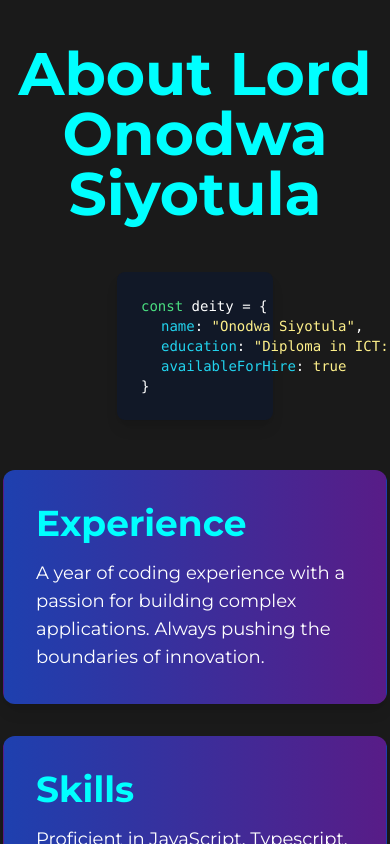
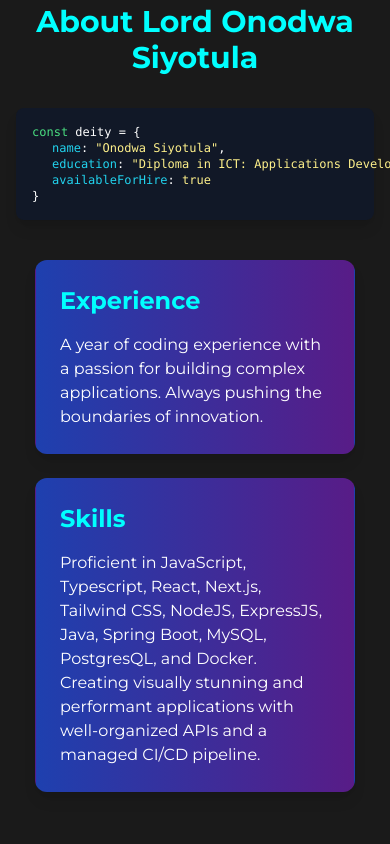
Before and after one commit to Onodwa2001/portfolio-deity, a Next.js app: page / in a window 390 px wide. Shown: the part 880-1724 px from the top of the page. Built offline with nearby package versions, Linux system fonts and the light colour scheme.

Commit message:
About section full responsiveness

```diff
--- a/src/app/components/About.jsx
+++ b/src/app/components/About.jsx
@@ -7,7 +7,6 @@ export default function About() {
     const [isClient, setIsClient] = useState(false);
 
     useEffect(() => {
-        // Set isClient to true after the component has mounted
         setIsClient(true);
 
         const handleScroll = () => {
@@ -27,15 +26,25 @@ export default function About() {
     }, []);
 
     return (
-        <section id="about" className="relative py-20 bg-darkGray text-white overflow-hidden h-min-[100vh]">
+        <section id="about" className="relative py-10 sm:py-20 bg-darkGray text-white overflow-hidden min-h-[100vh]">
             {/* Right Curtain */}
             {isClient && (
                 <div
-                    style={{ display: 'grid', gridTemplateColumns: 'repeat(20, 1fr)', border: 'solid #00FFFF 2px', gridTemplateRows: 'repeat(20, 1fr)', position: 'absolute', width: '50%', marginLeft: '50%', height: '100%', zIndex: 1 }}
+                    style={{
+                        display: 'grid',
+                        gridTemplateColumns: 'repeat(20, 1fr)',
+                        border: 'solid #00FFFF 2px',
+                        gridTemplateRows: 'repeat(20, 1fr)',
+                        position: 'absolute',
+                        width: '50%',
+                        marginLeft: '50%',
+                        height: '100%',
+                        zIndex: 1
+                    }}
                     className={`absolute h-full inset-0 ${isVisible ? 'transition-transform duration-[3000ms] ease-in-out' : 'transition-none'} ${isVisible ? 'transform translate-x-full' : 'transform -translate-x-0'}`}
                 >
                     {Array.from({ length: 400 }).map((_, i) => (
-                        <div key={i} className="w-full h-full bg-black text-neon flex items-center justify-center font-mono">
+                        <div key={i} className="w-full h-full bg-black text-neon flex items-center justify-center font-mono text-xs md:text-base lg:text-lg">
                             {Math.random() > 0.5 ? '1' : '0'}
                         </div>
                     ))}
@@ -58,7 +67,7 @@ export default function About() {
                     className={`absolute h-full inset-0 ${isVisible ? 'transition-transform duration-[3000ms] ease-in-out' : 'transition-none'} ${isVisible ? 'transform -translate-x-full' : 'transform translate-x-0'}`}
                 >
                     {Array.from({ length: 400 }).map((_, i) => (
-                        <div key={i} className="w-full h-full bg-black text-neon flex items-center justify-center font-mono">
+                        <div key={i} className="w-full h-full bg-black text-neon flex items-center justify-center font-mono text-xs md:text-base lg:text-lg">
                             {Math.random() > 0.5 ? '1' : '0'}
                         </div>
                     ))}
@@ -67,18 +76,21 @@ export default function About() {
 
             {/* Actual content */}
             <div className={`relative ${isVisible ? 'opacity-100 transition-opacity duration-1000 ease-in-out' : 'opacity-0'}`}>
-                <h2 className="text-6xl font-extrabold text-center mb-12 text-neon">About Lord Onodwa Siyotula</h2>
-                <p className="ml-[20%] mr-[20%] text-center"></p>
-                <CodeStyledObject />
-                <div className="flex flex-wrap justify-center gap-8 mt-[50px]">
-                    <div className="w-full max-w-sm p-8 bg-gradient-to-r from-blue-800 to-purple-900 border border-transparent rounded-xl shadow-lg transform hover:scale-105 transition-transform duration-300 ease-in-out hover:shadow-2xl">
-                        <h3 className="text-4xl font-semibold mb-4 text-neon">Experience</h3>
-                        <p className="text-lg">A year of coding experience with a passion for building complex applications. Always pushing the boundaries of innovation.</p>
+                <h2 className="text-3xl sm:text-4xl md:text-5xl lg:text-6xl font-extrabold text-center mb-8 sm:mb-12 text-neon">
+                    About Lord Onodwa Siyotula
+                </h2>
+                <div className="mx-4 sm:mx-[10%] md:mx-[20%] lg:mx-[25%]">
+                    <CodeStyledObject />
+                </div>
+                <div className="flex flex-wrap justify-center gap-6 sm:gap-8 mt-10 sm:mt-[50px]">
+                    <div className="w-full max-w-xs sm:max-w-sm p-6 sm:p-8 bg-gradient-to-r from-blue-800 to-purple-900 border border-transparent rounded-xl shadow-lg transform hover:scale-105 transition-transform duration-300 ease-in-out hover:shadow-2xl">
+                        <h3 className="text-2xl sm:text-3xl md:text-4xl font-semibold mb-4 text-neon">Experience</h3>
+                        <p className="text-base sm:text-lg">A year of coding experience with a passion for building complex applications. Always pushing the boundaries of innovation.</p>
                     </div>
 
-                    <div className="w-full max-w-sm p-8 bg-gradient-to-r from-blue-800 to-purple-900 border border-transparent rounded-xl shadow-lg transform hover:scale-105 transition-transform duration-300 ease-in-out hover:shadow-2xl">
-                        <h3 className="text-4xl font-semibold mb-4 text-neon">Skills</h3>
-                        <p className="text-lg">Proficient in JavaScript, Typescript, React, Next.js, Tailwind CSS, NodeJS, ExpressJS, Java, Spring Boot, MySQL, PostgresQL, and Docker. Creating visually stunning and performant applications with well organized APIs and a managed CI/CD pipeline.</p>
+                    <div className="w-full max-w-xs sm:max-w-sm p-6 sm:p-8 bg-gradient-to-r from-blue-800 to-purple-900 border border-transparent rounded-xl shadow-lg transform hover:scale-105 transition-transform duration-300 ease-in-out hover:shadow-2xl">
+                        <h3 className="text-2xl sm:text-3xl md:text-4xl font-semibold mb-4 text-neon">Skills</h3>
+                        <p className="text-base sm:text-lg">Proficient in JavaScript, Typescript, React, Next.js, Tailwind CSS, NodeJS, ExpressJS, Java, Spring Boot, MySQL, PostgresQL, and Docker. Creating visually stunning and performant applications with well-organized APIs and a managed CI/CD pipeline.</p>
                     </div>
                 </div>
             </div>
@@ -105,7 +117,7 @@ export default function About() {
 
 const CodeStyledObject = () => {
   return (
-    <div className="bg-gray-900 p-6 rounded-lg shadow-lg text-white font-mono text-sm ml-[30%] mr-[30%]">
+    <div className="bg-gray-900 p-4 sm:p-6 rounded-lg shadow-lg text-white font-mono text-xs sm:text-sm md:text-base">
       <pre>
         <span className="text-green-400">const</span> deity = {'{'}
 
```
